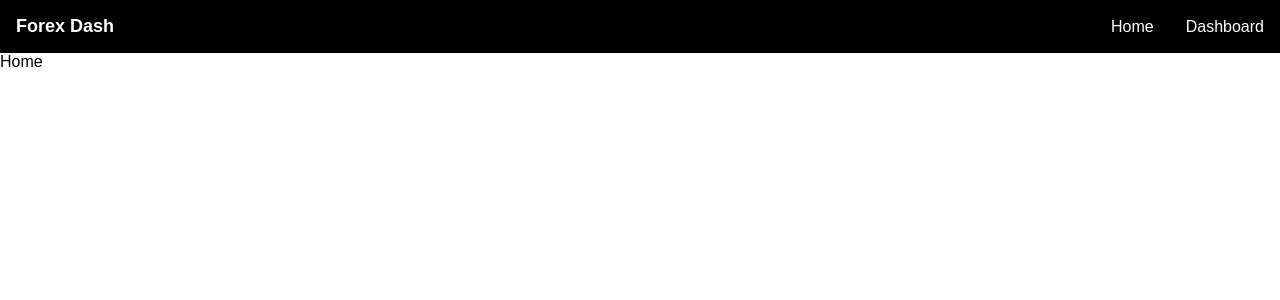
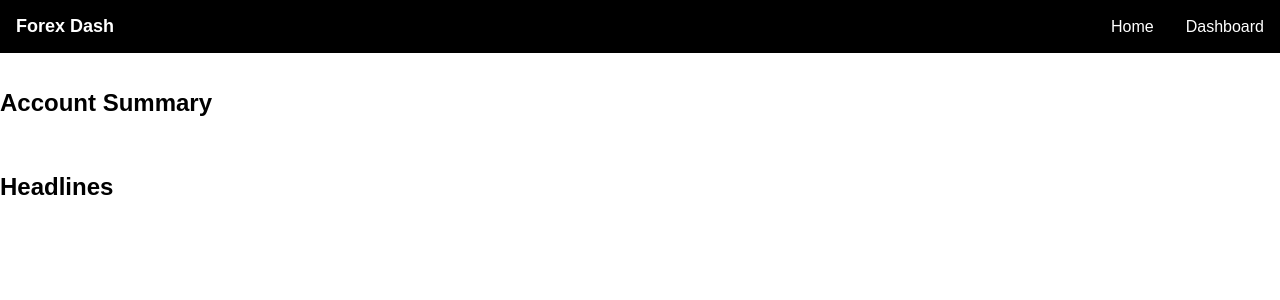
Before and after one commit to pochiman/algorithmic-forex-trading, a React (Create React App) app in the folder forex-dash/: page / in a window 1280 px wide. Shown: the top 300 px of the page. Built offline with nearby package versions, Linux system fonts and the light colour scheme; a web font is replaced by a local one.

Commit message:
initial commit

```diff
--- /dev/null
+++ b/forex-dash/src/components/AccountSummary.jsx
@@ -0,0 +1,12 @@
+import React from 'react'
+import TitleHead from './TitleHead'
+
+function AccountSummary() {
+    return (
+        <div>
+            <TitleHead title="Account Summary" />
+        </div>
+    )
+}
+
+export default AccountSummary
--- /dev/null
+++ b/forex-dash/src/components/Headlines.jsx
@@ -0,0 +1,12 @@
+import React from 'react'
+import TitleHead from './TitleHead'
+
+function Headlines() {
+    return (
+        <div>
+            <TitleHead title="Headlines" />
+        </div>
+    )
+}
+
+export default Headlines
--- /dev/null
+++ b/forex-dash/src/components/TitleHead.jsx
@@ -0,0 +1,11 @@
+import React from 'react'
+
+function TitleHead({ title }) {
+  return (
+    <div className='titleHead'>
+        <h2>{title}</h2>
+    </div>
+  )
+}
+
+export default TitleHead
--- a/forex-dash/src/index.css
+++ b/forex-dash/src/index.css
@@ -43,3 +43,7 @@ body {
 .navlink a:hover {
     color: #ddd;
 }
+
+.titleHead {
+    padding-top: 1rem;
+}
--- a/forex-dash/src/pages/Home.jsx
+++ b/forex-dash/src/pages/Home.jsx
@@ -1,9 +1,14 @@
 import React from 'react'
+import AccountSummary from '../components/AccountSummary'
+import Headlines from '../components/Headlines'
 
 function Home() {
-  return (
-    <div>Home</div>
-  )
+    return (
+        <>
+            <AccountSummary />
+            <Headlines />
+        </>
+    )
 }
 
 export default Home
```
